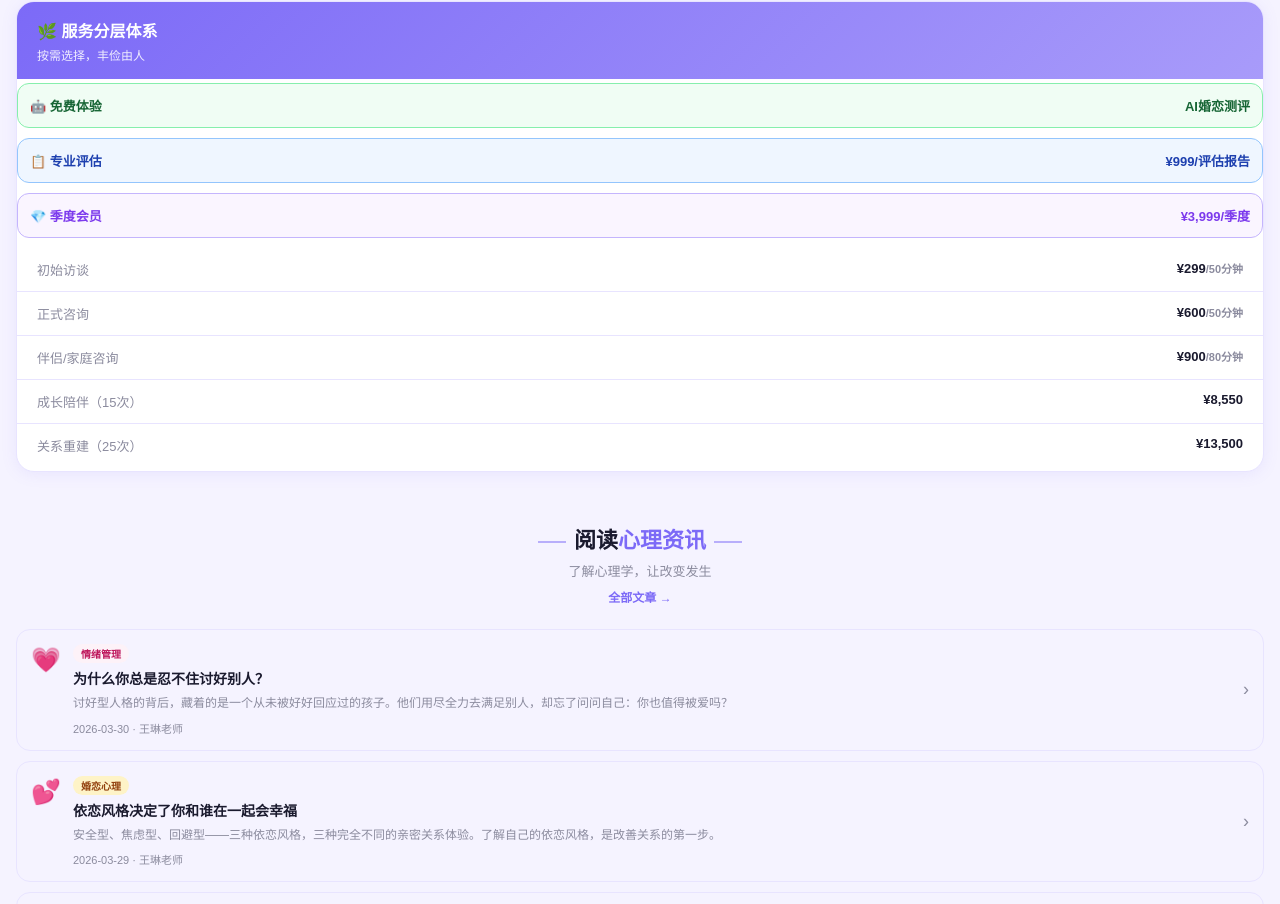
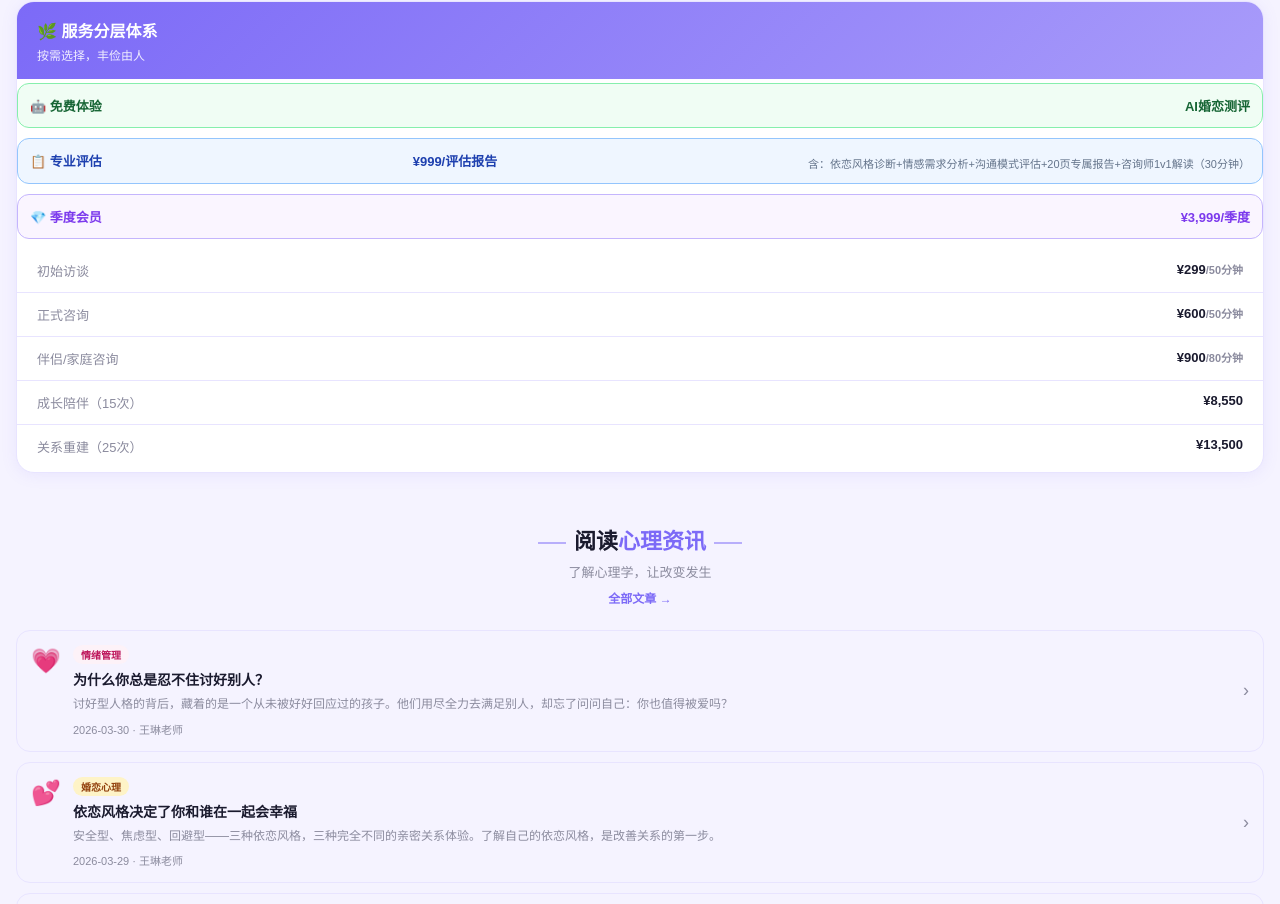
Before and after one commit to wanoukaka/Jasmine-Counseling-Studio, a website: page h5/index.html in a window 1280 px wide. Shown: the part 2058-2962 px from the top of the page. Drawn offline with Linux system fonts and the light colour scheme.

Commit message:
✨ 透明收费：专业评估¥999包含内容说明
含：依恋风格诊断+情感需求分析+沟通模式评估+20页专属报告+咨询师1v1解读（30分钟）

```diff
--- a/h5/index.html
+++ b/h5/index.html
@@ -443,6 +443,7 @@
       <div class="price-row" style="background:#eff6ff;border:1px solid #93c5fd;border-radius:12px;padding:12px;margin-bottom:10px">
         <span class="label" style="font-weight:700;color:#1e40af">📋 专业评估</span>
         <span class="value" style="color:#1e40af">¥999/评估报告</span>
+        <div style="font-size:11px;color:#64748b;margin-top:4px">含：依恋风格诊断+情感需求分析+沟通模式评估+20页专属报告+咨询师1v1解读（30分钟）</div>
       </div>
       <div class="price-row" style="background:#faf5ff;border:1px solid #c4b5fd;border-radius:12px;padding:12px;margin-bottom:10px">
         <span class="label" style="font-weight:700;color:#7c3aed">💎 季度会员</span>
```
